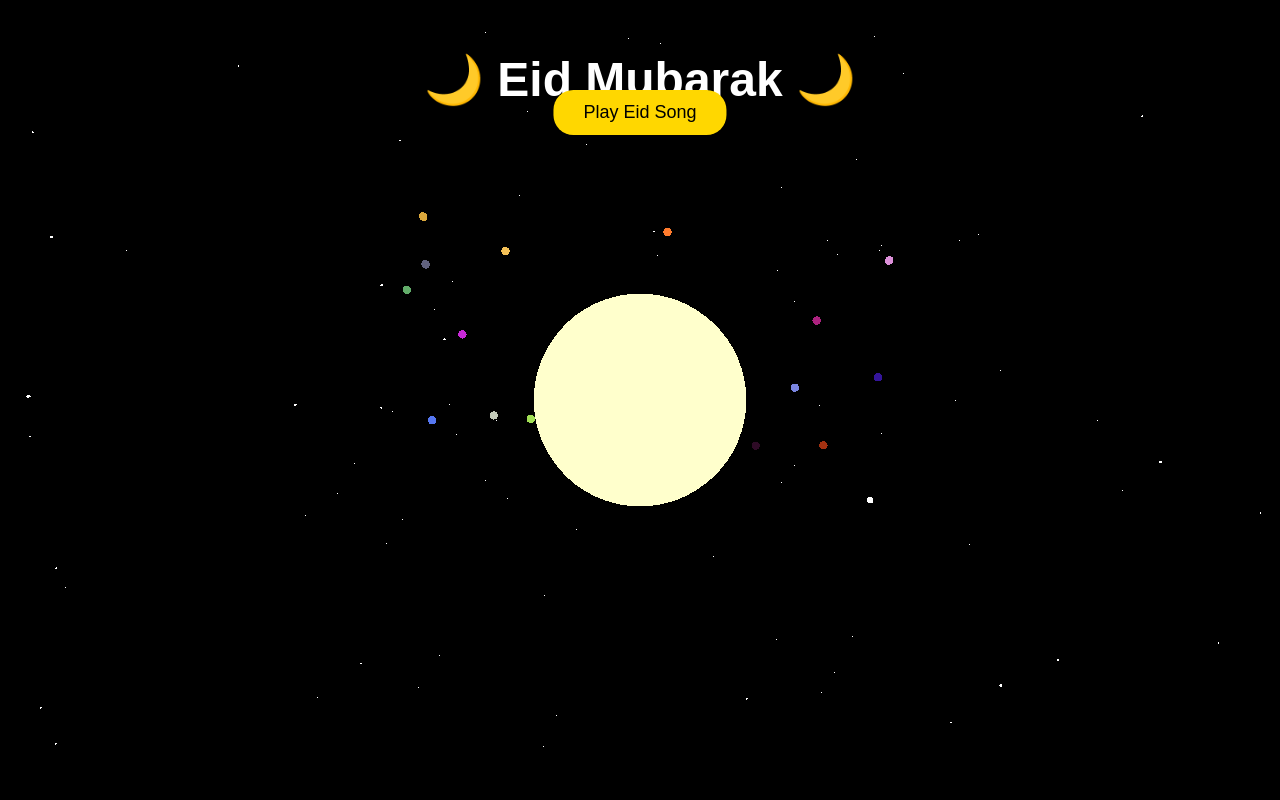
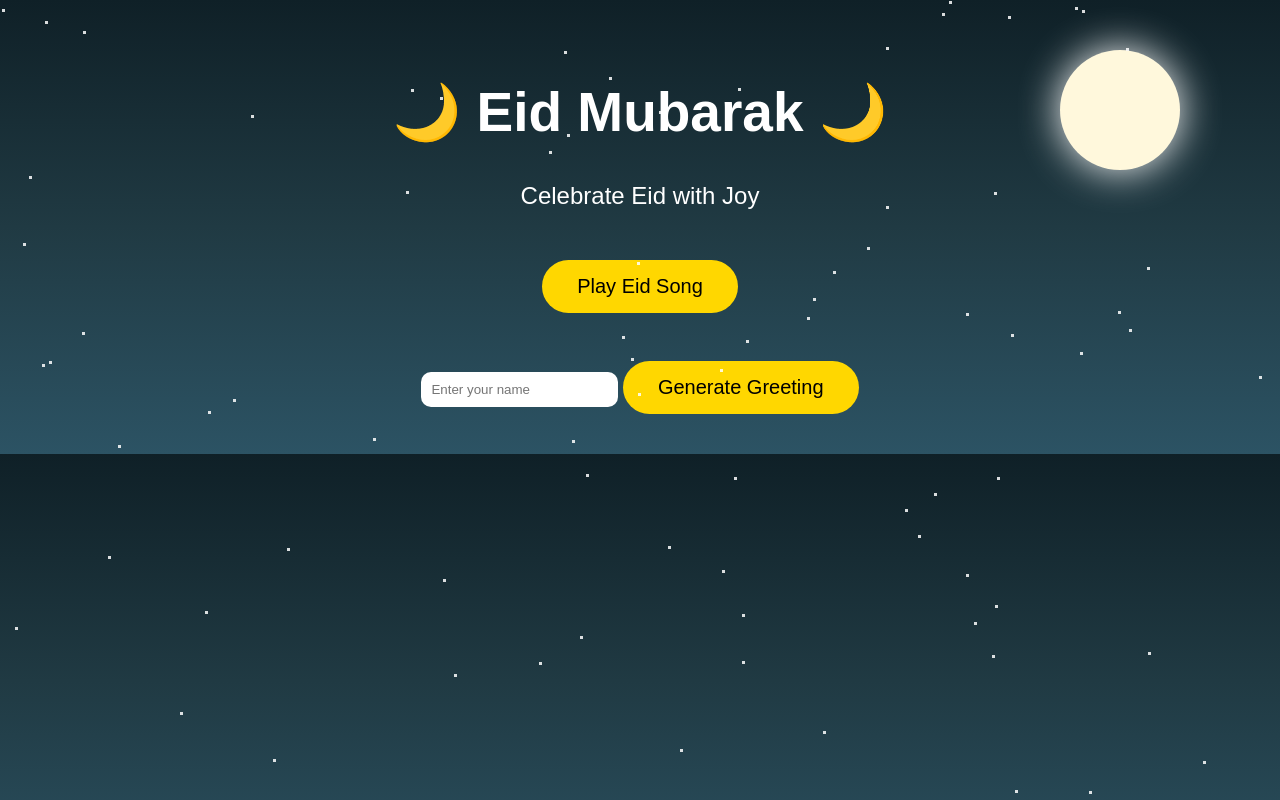
Before and after one commit to Desort17/eid-project, a plain HTML site: page index.html in a window 1280 px wide. Drawn offline with nearby package versions, Linux system fonts and the light colour scheme; animation ran at ten frames a second.

Commit message:
Update Eid celebration title and styles

```diff
--- a/index.html
+++ b/index.html
@@ -2,45 +2,76 @@
 <html lang="en">
 <head>
 <meta charset="UTF-8">
-<title>Eid Mubarak 3D Celebration</title>
-
-<script src="https://cdnjs.cloudflare.com/ajax/libs/three.js/r134/three.min.js"></script>
+<title>Eid Mubarak Celebration</title>
 
 <style>
 
 body{
-margin:0;
-overflow:hidden;
-background:black;
-font-family:Arial;
-color:white;
-text-align:center;
+    margin:0;
+    font-family:Arial, sans-serif;
+    text-align:center;
+    background:linear-gradient(#0f2027,#203a43,#2c5364);
+    color:white;
+    overflow:hidden;
 }
 
 h1{
-position:absolute;
-top:20px;
-width:100%;
-font-size:48px;
-z-index:2;
+    margin-top:80px;
+    font-size:55px;
+}
+
+h2{
+    font-weight:normal;
 }
 
 button{
-position:absolute;
-top:90px;
-left:50%;
-transform:translateX(-50%);
-padding:12px 30px;
-font-size:18px;
-border:none;
-border-radius:20px;
-background:gold;
-cursor:pointer;
-z-index:2;
+    padding:15px 35px;
+    font-size:20px;
+    border:none;
+    border-radius:30px;
+    cursor:pointer;
+    background:#ffd700;
+    color:black;
+    margin-top:30px;
 }
 
-canvas{
-display:block;
+button:hover{
+    background:#ffea55;
+}
+
+.moon{
+    position:absolute;
+    top:50px;
+    right:100px;
+    width:120px;
+    height:120px;
+    background:#fff8dc;
+    border-radius:50%;
+    box-shadow:0 0 40px #fff;
+}
+
+.star{
+    position:absolute;
+    width:3px;
+    height:3px;
+    background:white;
+    animation:twinkle 2s infinite alternate;
+}
+
+@keyframes twinkle{
+    from{opacity:0.2;}
+    to{opacity:1;}
+}
+
+.card{
+    margin-top:40px;
+    font-size:24px;
+}
+
+input{
+    padding:10px;
+    border-radius:10px;
+    border:none;
 }
 
 </style>
@@ -48,9 +79,20 @@ display:block;
 
 <body>
 
+<div class="moon"></div>
+
 <h1>🌙 Eid Mubarak 🌙</h1>
+<h2>Celebrate Eid with Joy</h2>
 
 <button onclick="playSong()">Play Eid Song</button>
+
+<br><br>
+
+<input id="nameInput" placeholder="Enter your name">
+
+<button onclick="generateGreeting()">Generate Greeting</button>
+
+<div class="card" id="greeting"></div>
 
 <audio id="eidSong">
 <source src="Eid_song.mp3" type="audio/mpeg">
@@ -58,120 +100,38 @@ display:block;
 
 <script>
 
-// play music
-
 function playSong(){
-document.getElementById("eidSong").play();
+    document.getElementById("eidSong").play();
 }
 
-// scene
+function generateGreeting(){
 
-const scene = new THREE.Scene();
+let name=document.getElementById("nameInput").value;
 
-const camera = new THREE.PerspectiveCamera(
-75,
-window.innerWidth/window.innerHeight,
-0.1,
-1000
-);
+if(name===""){
+name="Friend";
+}
 
-camera.position.z = 5;
+let message="Eid Mubarak "+name+"! 🌙✨ May your heart be filled with peace, joy and blessings.";
 
-const renderer = new THREE.WebGLRenderer();
-
-renderer.setSize(window.innerWidth,window.innerHeight);
-
-document.body.appendChild(renderer.domElement);
-
-// moon
-
-const moonGeometry = new THREE.SphereGeometry(2,32,32);
-
-const moonMaterial = new THREE.MeshBasicMaterial({
-color:0xffffcc
-});
-
-const moon = new THREE.Mesh(moonGeometry,moonMaterial);
-
-scene.add(moon);
-
-moon.position.set(0,0,-5);
-
-// stars
-
-const starGeometry = new THREE.SphereGeometry(0.05,16,16);
-
-const starMaterial = new THREE.MeshBasicMaterial({color:0xffffff});
-
-for(let i=0;i<200;i++){
-
-const star = new THREE.Mesh(starGeometry,starMaterial);
-
-star.position.x = (Math.random()-0.5)*100;
-star.position.y = (Math.random()-0.5)*100;
-star.position.z = -Math.random()*100;
-
-scene.add(star);
+document.getElementById("greeting").innerHTML=message;
 
 }
 
-// fireworks particles
+// create stars
 
-let particles=[];
+for(let i=0;i<80;i++){
 
-function createFirework(){
+let star=document.createElement("div");
 
-const particleGeometry = new THREE.SphereGeometry(0.08,8,8);
+star.className="star";
 
-const particleMaterial = new THREE.MeshBasicMaterial({
-color:Math.random()*0xffffff
-});
+star.style.top=Math.random()*100+"vh";
+star.style.left=Math.random()*100+"vw";
 
-const particle = new THREE.Mesh(particleGeometry,particleMaterial);
-
-particle.position.set(
-(Math.random()-0.5)*10,
-(Math.random()-0.5)*5,
--5
-);
-
-scene.add(particle);
-
-particles.push(particle);
+document.body.appendChild(star);
 
 }
-
-setInterval(createFirework,300);
-
-// animation loop
-
-function animate(){
-
-requestAnimationFrame(animate);
-
-moon.rotation.y += 0.003;
-
-particles.forEach(p=>{
-p.position.y += 0.05;
-});
-
-renderer.render(scene,camera);
-
-}
-
-animate();
-
-// responsive resize
-
-window.addEventListener("resize",()=>{
-
-camera.aspect = window.innerWidth/window.innerHeight;
-
-camera.updateProjectionMatrix();
-
-renderer.setSize(window.innerWidth,window.innerHeight);
-
-});
 
 </script>
 
```
